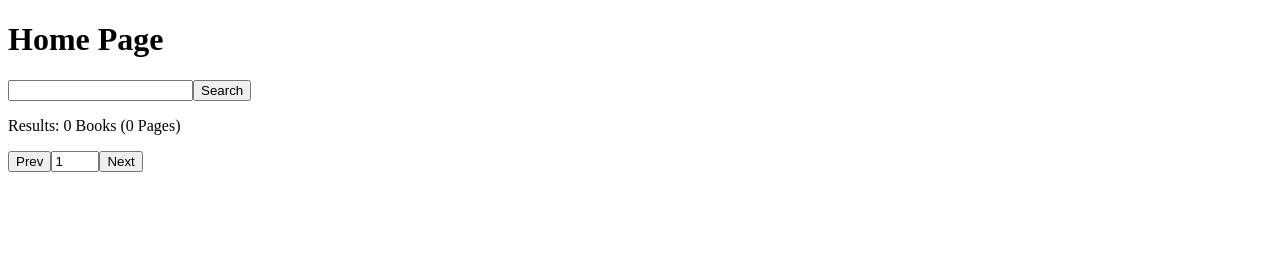
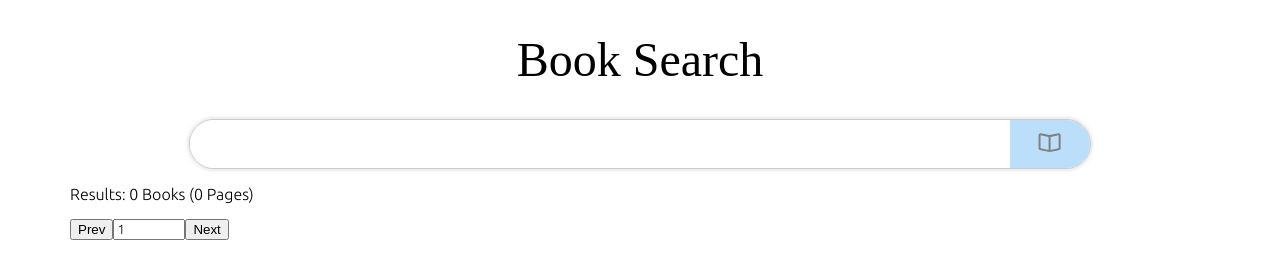
Before and after one commit to k3ntako/5th-Dimension, a React app: page /home in a window 1280 px wide. Built offline with nearby package versions, Linux system fonts and the light colour scheme; no server answers; a web font is replaced by a local one.

Commit message:
Added CSS

```diff
--- /dev/null
+++ b/client/pages/Home/Results.css
@@ -0,0 +1,26 @@
+.results{
+  display: grid;
+  grid-row-gap: 1rem;
+  margin: 3rem 0;
+  grid-template-rows: repeat(10, 160px);
+}
+
+.book{
+  display: flex;
+}
+
+.bookInfo{
+  flex: 1;
+  padding-left: 3rem;
+  text-align: left;
+}
+
+.bookInfo > h4{
+  padding-bottom: 0;
+}
+.subtitle{
+  display: block;
+  margin-top: 0;
+  color: gray;
+  font-weight: 700;
+}
--- a/client/pages/Home/Results.js
+++ b/client/pages/Home/Results.js
@@ -1,4 +1,6 @@
 import React from 'react';
+import { Link } from 'react-router-dom';
+import styles from './Results.css';
 
 export default (props) => {
   const books = props.books;
@@ -10,15 +12,25 @@ export default (props) => {
   booksHTML = books.map(book => {
     let imageLink = book.volumeInfo.imageLinks ? book.volumeInfo.imageLinks.thumbnail : "";
 
-    return <li key={book.id}>
+    return <div key={book.id} className={styles.book}>
       <div>
-        {book.volumeInfo.title}
+        <a href={book.volumeInfo.canonicalVolumeLink} target='_blank'>
+          <img src={imageLink || ""} />
+        </a>
       </div>
-      <div>
-        <img src={imageLink || ""} />
+      <div className={styles.bookInfo}>
+        <h4>
+          <a href={book.volumeInfo.canonicalVolumeLink} target='_blank'>
+            {book.volumeInfo.title}
+          </a>
+        </h4>
+        <p className={styles.subtitle || ''}>{book.volumeInfo.subtitle}</p>
+        <p>By {book.volumeInfo.authors.join(", ")}</p>
       </div>
-    </li>
+    </div>
   });
 
-  return <ol>{booksHTML}</ol>
+  return <div className={styles.results}>
+    {booksHTML}
+  </div>
 }
--- /dev/null
+++ b/client/pages/Home/index.css
@@ -0,0 +1,36 @@
+.search h1{
+  text-align: center;
+}
+
+.searchForm{
+  width: 100%;
+  max-width: 900px;
+  margin: auto;
+  text-align: center;
+  display: flex;
+  border-radius: 30px;
+  box-shadow: 0 0 5px 0px rgba(0,0,0,0.2);
+  overflow: hidden;
+  border: 1px solid rgba(0,0,0,0.2);
+}
+
+.searchBar, .searchButton{
+  border-width: 0px;
+  outline: none;
+}
+
+.searchBar{
+  flex: 1;
+  font-size: 1.5rem;
+  padding: 0.5rem 1rem;
+  height: 2rem;
+}
+
+.searchButton{
+  width: 80px;
+  background-color: #bbdefb;
+  color: gray;
+}
+.searchButton:hover{
+  background-color: #42a5f5;
+}
--- a/client/pages/Home/index.js
+++ b/client/pages/Home/index.js
@@ -1,6 +1,9 @@
 import React, {Component} from 'react';
 import BookSearch from '../../models/BookSearch';
 import Results from './Results';
+import { IoMdBook } from "react-icons/io";
+import styles from './index.css';
+
 
 export default class Home extends Component {
 
@@ -17,20 +20,22 @@ export default class Home extends Component {
     this.state.bookSearch.updateComponent = () => this.forceUpdate();
   }
 
+  componentDidMount(){
+    // TODO: remove
+    this.state.bookSearch.search("Javascript");
+  }
+
   onChange = (event) => {
     this.setState({ search: event.target.value});
   }
 
   onSubmit = (event) => {
     event.preventDefault();
-    this.state.bookSearch.search(this.state.search).then(() => {
-      this.state.bookSearch.fetchNextPage();
-      this.forceUpdate();
-    });
+    this.state.bookSearch.search(this.state.search);
   }
 
   nextPage = () => {
-    this.state.bookSearch.getNextPage();
+    this.state.bookSearch.goToNextPage();
     this.forceUpdate()
   }
 
@@ -41,36 +46,49 @@ export default class Home extends Component {
 
     if( numberStr === "" ){
       return this.setState({ goToPage: "" })
-    }else if( number && number > 0 && number <= Math.ceil( this.state.bookSearch.totalItems / 10 )){
+    }else if( number && number > 0 && number <= this.state.bookSearch.lastPage ){
       this.setState({ goToPage: number});
     }
   }
 
   prevPage = () => {
-    this.state.bookSearch.getPrevPage();
+    this.state.bookSearch.goToPrevPage();
     this.forceUpdate()
+  }
+
+  goToPage = () => {
+    const { bookSearch, goToPage } = this.state;
+    bookSearch.goToPage(goToPage - 1);
+  }
+
+  listenForEnter = (event) => {
+    if(event.key == 'Enter'){
+      this.goToPage();
+    }
   }
 
   render(){
     const bookSearch = this.state.bookSearch;
-    const pageCount = Math.ceil(this.state.bookSearch.totalItems / 10);
 
-    return <div>
-      <h1>Home Page</h1>
-      <form onSubmit={this.onSubmit}>
-        <input value={this.state.search} onChange={this.onChange} />
-        <button>Search</button>
-      </form>
+    return <section className="page">
+      <div className={styles.search}>
+        <h1 className="websiteName">Book Search</h1>
+        <form className={styles.searchForm} onSubmit={this.onSubmit}>
+          <input className={styles.searchBar} value={this.state.search} onChange={this.onChange} />
+          <button className={styles.searchButton}><IoMdBook size={"1.7rem"} /></button>
+        </form>
+      </div>
       <Results books={bookSearch.results[`${bookSearch.currentPage}`]} />
       <div>
-        <p>Results: {bookSearch.totalItems} Books ({pageCount} Pages)</p>
+        <p>Results: {bookSearch.totalItems} Books ({bookSearch.lastPage} Pages)</p>
         <button onClick={this.prevPage}>Prev</button>
         <input
           value={this.state.goToPage}
           onChange={this.goToPageOnChange}
-          type="number" min="1" max={pageCount} />
+          type="number" min="1" max={bookSearch.lastPage}
+          onKeyPress={this.listenForEnter}/>
         <button onClick={this.nextPage}>Next</button>
       </div>
-    </div>
+    </section>
   }
 }
--- /dev/null
+++ b/public/index.css
@@ -0,0 +1,54 @@
+html, body{
+  padding: 0;
+  margin: 0;
+  font-family: 'Ubuntu', sans-serif;
+  font-size: 16px;
+  font-weight: 300;
+}
+
+section.page{
+  max-width: 1140px;
+  padding: 0 2rem;
+  margin: auto;
+}
+
+
+h1, h2, h3, h4{
+  font-weight: 700;
+  margin: 0;
+}
+h1{
+  font-size: 3rem;
+  padding: 2rem 0;
+}
+h2{
+  font-size: 2.5rem;
+  padding: 1.5rem 0;
+}
+h3{
+  font-size: 2rem;
+  padding: 1.25rem 0;
+}
+h4{
+  font-size: 1.5rem;
+  padding: 0.75rem 0;
+}
+
+h1.websiteName{
+  font-family: 'Overlock SC', cursive;
+  font-weight: 400;
+}
+
+input{
+  font-family: 'Ubuntu', sans-serif;
+  font-weight: 300;
+}
+
+a{
+  color: #1e88e5;
+  text-decoration: none;
+}
+a:hover{
+  color: #0d47a1;
+  text-decoration: none;
+}
--- a/public/index.html
+++ b/public/index.html
@@ -1,13 +1,16 @@
 <!DOCTYPE html>
 <html>
 <head>
-  <!-- Reponsive -->
+  <!-- Responsive -->
   <meta charset="utf-8">
   <meta name="viewport" content="width=device-width, initial-scale=1">
 
   <!-- Metadata -->
   <title>Books</title>
-</head>
+
+  <!-- Styles -->
+  <link rel="stylesheet" href="/index.css" />
+  <link href="https://fonts.googleapis.com/css?family=Overlock+SC|Ubuntu:300,700&display=swap" rel="stylesheet">
 <body>
   <div id="app" />
   <script src="/bundle.js" type="text/javascript"></script>
```
